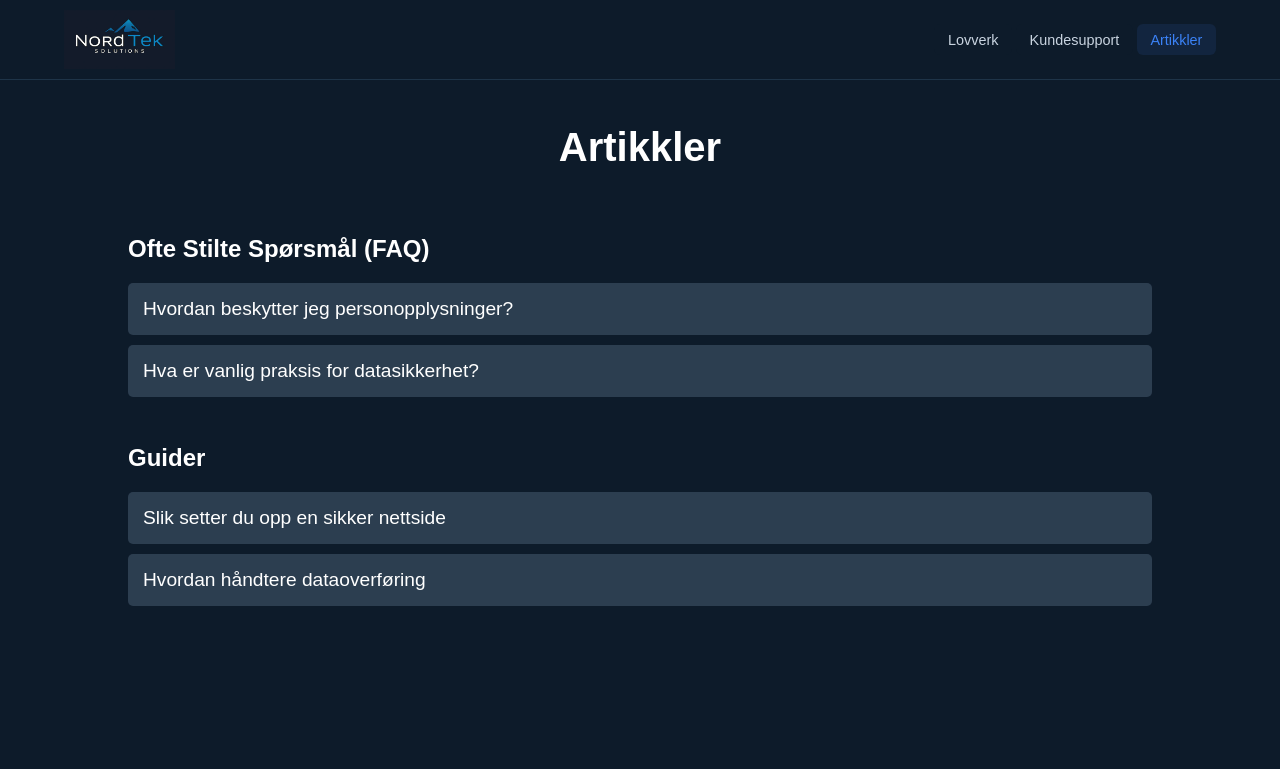
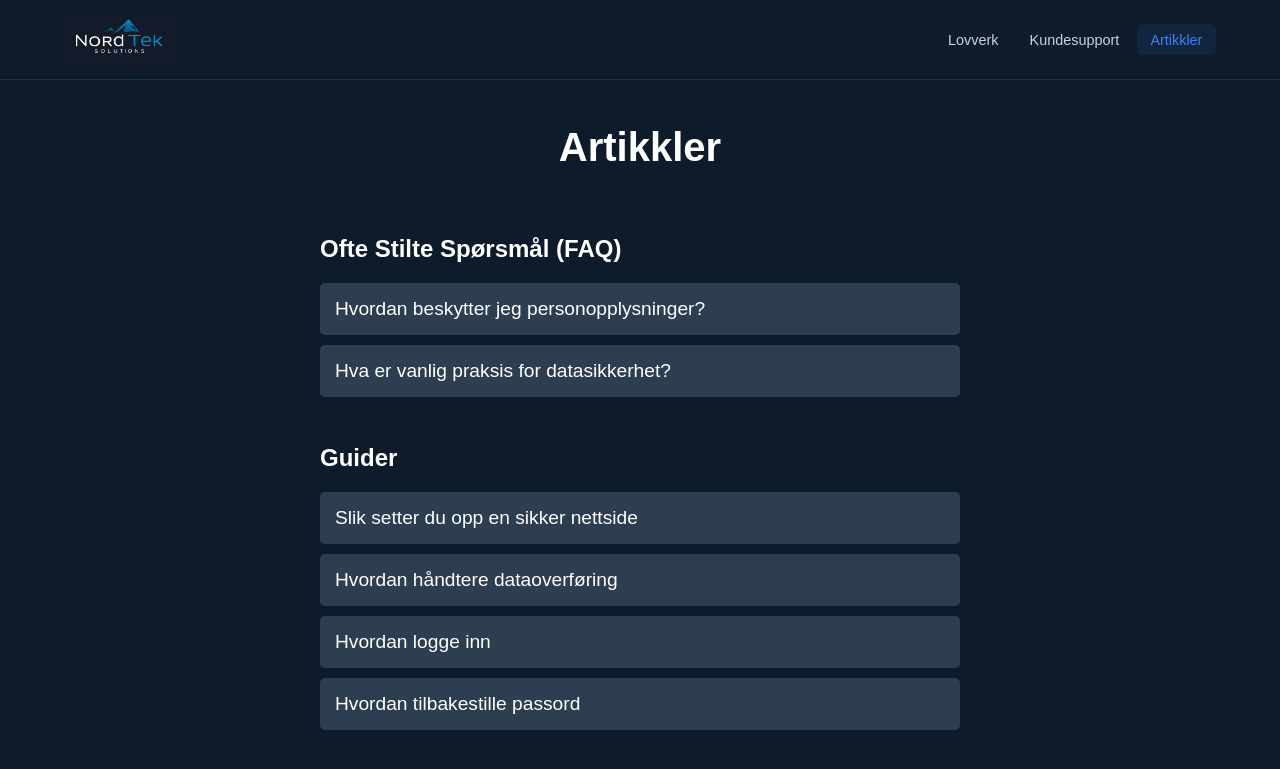
Before and after one commit to mixqoz/NordTek-Solutions-AS-Kunnskapsbase, a Flask app: page /artikkler in a window 1280 px wide. Shown: the top 769 px of the page. Run offline with Flask 3, Linux system fonts and the light colour scheme.

Commit message:
Finalize touches

```diff
--- a/app.py
+++ b/app.py
@@ -21,6 +21,5 @@ def kundesupport():
 def artikkler():
 	return render_template('artikkler.html')
 
-
-if __name__ == '__main__':
-	app.run(debug=True)
+if __name__ == "__main__":
+    app.run(host="0.0.0.0", port=5000)
--- /dev/null
+++ b/requirements.txt
@@ -0,0 +1 @@
+flask
--- a/static/artikklerStyle.css
+++ b/static/artikklerStyle.css
@@ -1,10 +1,11 @@
 * {
     font-family: 'DM Sans', sans-serif;
     box-sizing: border-box;
-    background-color: #0d1b2a;
+
 }
 
 html {
+     background-color: #0d1b2a;
     margin: 0;
     overflow: hidden;
 	display: flex;
@@ -12,8 +13,8 @@ html {
 }
 
 .content {
-   margin-left: 10%;
-   margin-right: 10%;
+   margin-left: 25%;
+   margin-right: 25%;
    color: white;
 }
 
@@ -65,16 +66,28 @@ section {
 .accordion-body {
     max-height: 0;
     overflow: hidden;
-    background-color: transparent;
-    transition: max-height 0.3s ease;
+    transition: max-height 0.5s ease;
     padding: 0 15px;
 }
-
 .accordion p {
     background-color: transparent;
+    line-height: 1.2;
+    font-size: 1.1em;
+}
+
+.accordion-list {
+    padding-left: 20px;
+    margin-top: 10px;
+}
+
+.accordion-list li {
+    background-color: transparent;
+    color: white;
+    padding-left: 8px;
+    margin-bottom: 6px;
 }
 
 .accordion-item.active .accordion-body {
     padding: 15px;
-    max-height: 500px;
+    max-height: 1000px;
 }
--- a/static/indexStyle.css
+++ b/static/indexStyle.css
@@ -10,10 +10,16 @@ html {
 	display: flex;
 }
 
+body {
+	height: 100%;
+	width: 100%;
+}
+
 .content {
 	margin-left: 10%;
 	margin-right: 10%;
 	color: white;
+	height: 100%;
 }
 
 .content h1 {
--- a/static/lovverkStyle.css
+++ b/static/lovverkStyle.css
@@ -50,7 +50,6 @@ section ul li {
 }
 
 section ul li:hover {
-    background: #3b82f6;
     transform: translateY(-2px);
 }
 
@@ -65,4 +64,5 @@ section p {
     margin-top: 8px;
     font-size: 1em;
     background-color: transparent;
+    line-height: 1.2;
 }
--- a/templates/artikkler.html
+++ b/templates/artikkler.html
@@ -54,7 +54,29 @@
                     <p>Bruk kryptering og sikre protokoller som HTTPS for data som overføres.</p>
                 </div>
             </div>
-            <!-- Flere guider -->
+
+            <div class="accordion-item">
+                <button class="accordion-header">Hvordan logge inn</button>
+                <div class="accordion-body">
+                    <p>Henvend deg til vår offisielle side: nordtek.no og se oppe i høyre hjørne for innloggings knappen.
+                        Logg inn med brukernavn og passord.
+                    </p>
+                </div>
+            </div>
+
+           <div class="accordion-item">
+                <button class="accordion-header">Hvordan tilbakestille passord</button>
+                <div class="accordion-body">
+                    <p>Dersom du ønsker å tilbakestille passordet ditt:</p>
+                    <br>
+                    <ol class="accordion-list">
+                        <li>Trykk "Glemt passord" når du er på innloggingssiden.</li>
+                        <li>Skriv inn din jobb-mailaddresse</li>
+                        <li>Sjekk mailen din og skriv inn koden i det angitte feltet. PS: Vær obs på at emailen</li>
+                    </ol>
+                </div>
+            </div>
+
         </div>
     </div>
 
@@ -65,12 +87,11 @@
             button.addEventListener('click', () => {
                 const item = button.parentElement;
                 item.classList.toggle('active');
-
                 const panel = item.querySelector('.accordion-body');
-                if (panel.style.maxHeight) {
-                    panel.style.maxHeight = null;
+                if (item.classList.contains('active')) {
+                    panel.style.maxHeight = panel.scrollHeight + 'px';
                 } else {
-                    panel.style.maxHeight = panel.scrollHeight + 'px';
+                    panel.style.maxHeight = '0';
                 }
             });
         });
--- a/templates/lovverk.html
+++ b/templates/lovverk.html
@@ -20,7 +20,7 @@
         <ul>
             <li>
                 <h2>Personopplysningsloven (GDPR)</h2>
-                <p>...</p>
+                <p>I NordTek Solutions ønsker vi å være transpart med våre kunder, og regulere data for dem.</p>
             </li>
             <li>
                 <h2>Ekomloven</h2>
@@ -28,11 +28,11 @@
             </li>
             <li>
                 <h2>Åndsverkloven</h2>
-                <p>Beskyttelse av opphavsrett og intellektuell eiendom.</p>
+                <p>Beskyttelse av opphavsrett og intellektuell eiendom. Vi benytter ikke kunders verk eller data.</p>
             </li>
             <li>
                 <h2>Nettstedsikkerhetsloven</h2>
-                <p>Nettstedsikkerhetsloven betyr at NordTek Solutions må sikre at alle IT‑løsninger vi leverer er trygge, stabile og beskyttet mot digitale angrep. Loven krever at vi jobber systematisk med sikkerhet, vurderer risiko og håndterer hendelser raskt, slik at kundens data og tjenester alltid er godt beskyttet.</p>
+                <p>Nettstedsikkerhetsloven betyr at NordTek Solutions må sikre at alle IT-løsninger vi leverer er trygge, stabile og beskyttet mot digitale angrep. Loven krever at vi jobber systematisk med sikkerhet, vurderer risiko og håndterer hendelser raskt, slik at kundens data og tjenester alltid er godt beskyttet.</p>
             </li>
         </ul>
     </section>
```
Also changed, not shown: compose.yml (added, +26 -0 lines), templates/index.html (+14 -0 lines), README.md (added), 1 other file.
